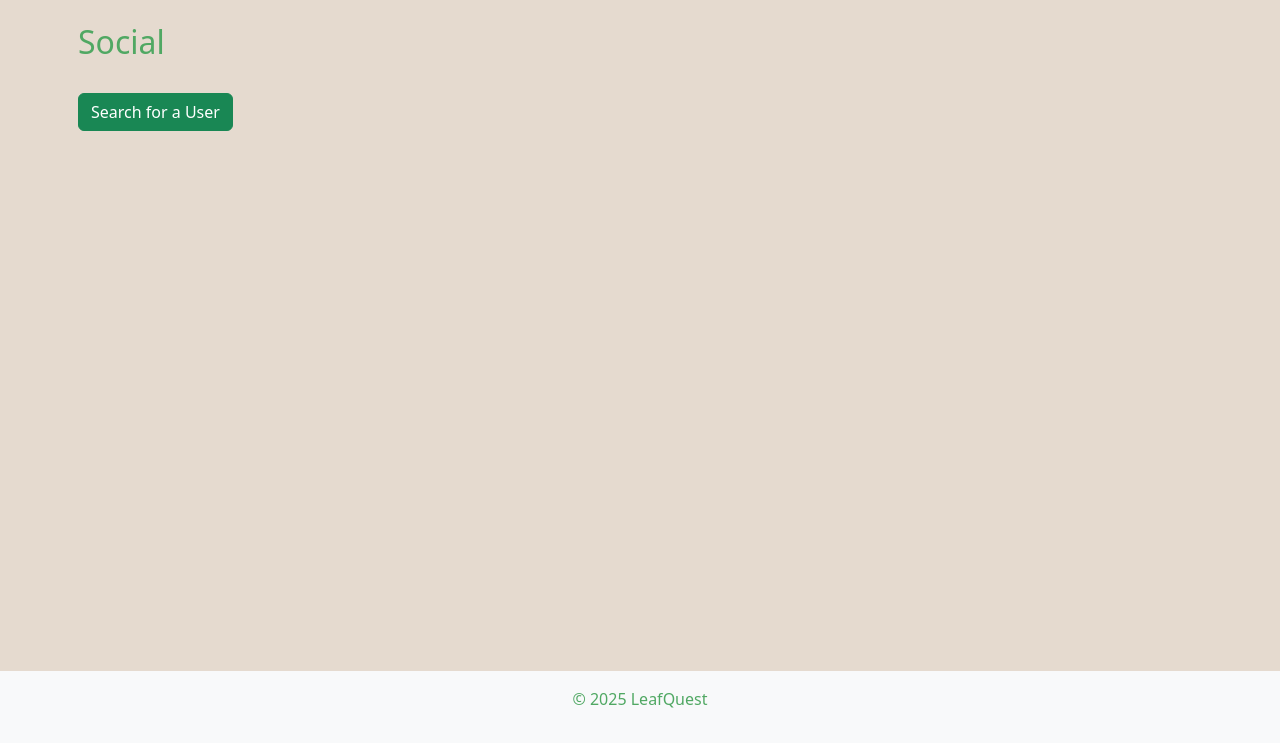
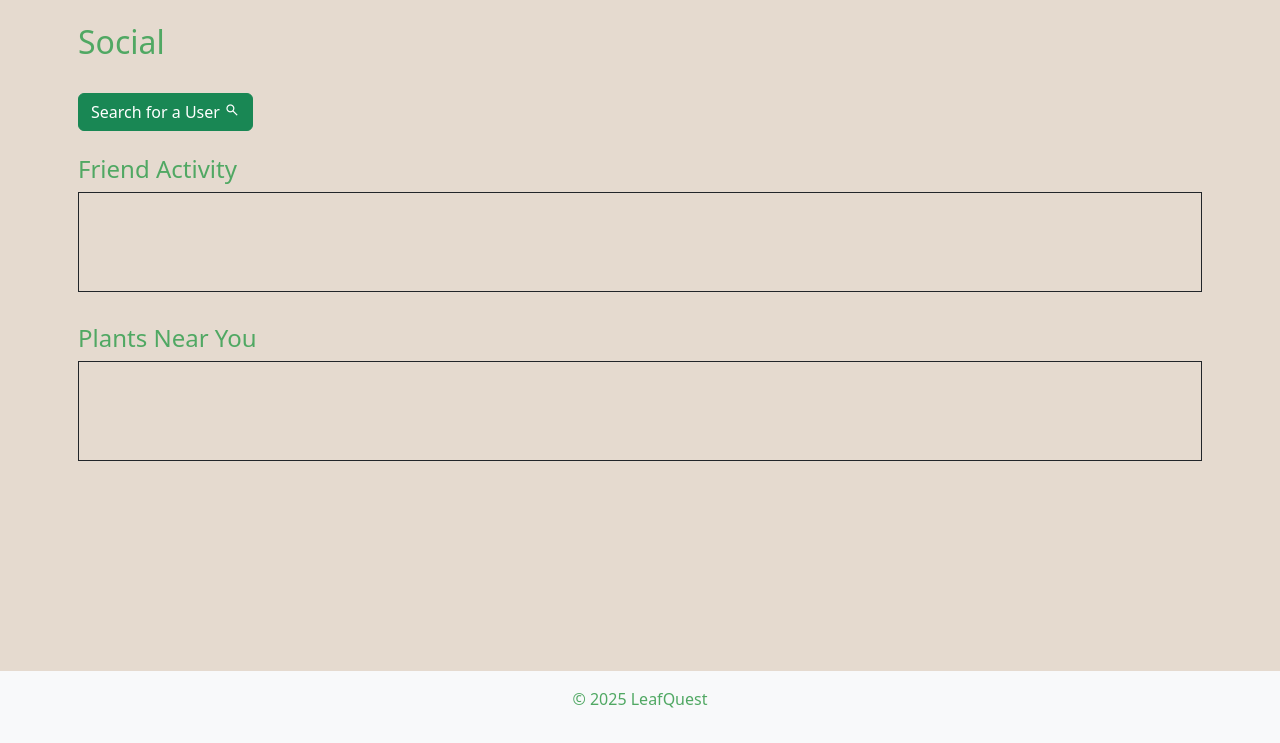
Before and after one commit to UCCS-SP25-CS4300-CS5300-1/Group-8-spring-2025, a Django app: page /social/ in a window 1280 px wide. Shown: the part 57-800 px from the top of the page. Run offline with Django 4.2, Linux system fonts and the light colour scheme; the visitor is signed in with stand-in values (Sample User, id 1).

Commit message:
minor UI updates for home, social, and search pages

```diff
--- a/LeafQuest/home/static/css/style.css
+++ b/LeafQuest/home/static/css/style.css
@@ -17,15 +17,15 @@
     display: block;
     width: 40px;
     height: 40px;
+    align-items: center;
+    background-color: #ccc;
+    border: 1px solid #6c757d;
     border-radius: 50%;
+    color: #6c757d;
     display: flex;
-    align-items: center;
     justify-content: center;
-    border: 1px solid #6c757d;
-    background-color: #ccc;
-    color: #6c757d;
+    overflow: hidden;
     text-decoration: none;
-    overflow: hidden;
 }
 
 .profile-pic {
--- a/LeafQuest/home/templates/home/index.html
+++ b/LeafQuest/home/templates/home/index.html
@@ -21,17 +21,17 @@
 
     {% endif %}
 
-    <h4>PlantDex</h4>
+    <h4>PlantDex <a class="btn btn-success" href="{% url 'plantdex' %}" role="button">See More</a></h4>
     <div class="container-fluid border border-dark mb-2" style="height:100px;">
 
     </div>
 
-    <h4>Badges</h4>
+    <h4>Badges <a class="btn btn-success" href="{% url 'badges' %}" role="button">See More</a></h4>
     <div class="container-fluid border border-dark mb-2" style="height:100px;">
 
     </div>
 
-    <h4>Social</h4>
+    <h4>Social <a class="btn btn-success" href="{% url 'social' %}" role="button">See More</a></h4>
     <div class="container-fluid border border-dark mb-2" style="height:300px;">
 
     </div>
--- a/LeafQuest/home/templates/social/index.html
+++ b/LeafQuest/home/templates/social/index.html
@@ -6,5 +6,17 @@
     <h2>Social</h2>
 
     </br>
-    <a class="btn btn-success" href="{% url 'search' %}" role="button">Search for a User</a>
+    <a class="btn btn-success" href="{% url 'search' %}" role="button">Search for a User <span class="material-symbols-outlined" style="font-size:16px;">search</span></a>
+
+    </br></br>
+    <h4>Friend Activity</h4>
+    <div class="container-fluid border border-dark mb-2" style="height:100px;">
+
+    </div>
+
+    </br>
+    <h4>Plants Near You</h4>
+    <div class="container-fluid border border-dark mb-2" style="height:100px;">
+
+    </div>
 {% endblock %}
--- a/LeafQuest/home/templates/social/profile_search.html
+++ b/LeafQuest/home/templates/social/profile_search.html
@@ -9,7 +9,7 @@
 
     <form method="GET" action="{% url 'search_results' %}">
         <input type="input" class="search" placeholder="Search for a Username" name="search">
-        <button type="submit" class="btn btn-success">Search</button>
+        <button type="submit" class="btn btn-success"><span class="material-symbols-outlined" style="font-size:20px;">search</span></button>
     </form>
 </div>
 </br>
```
